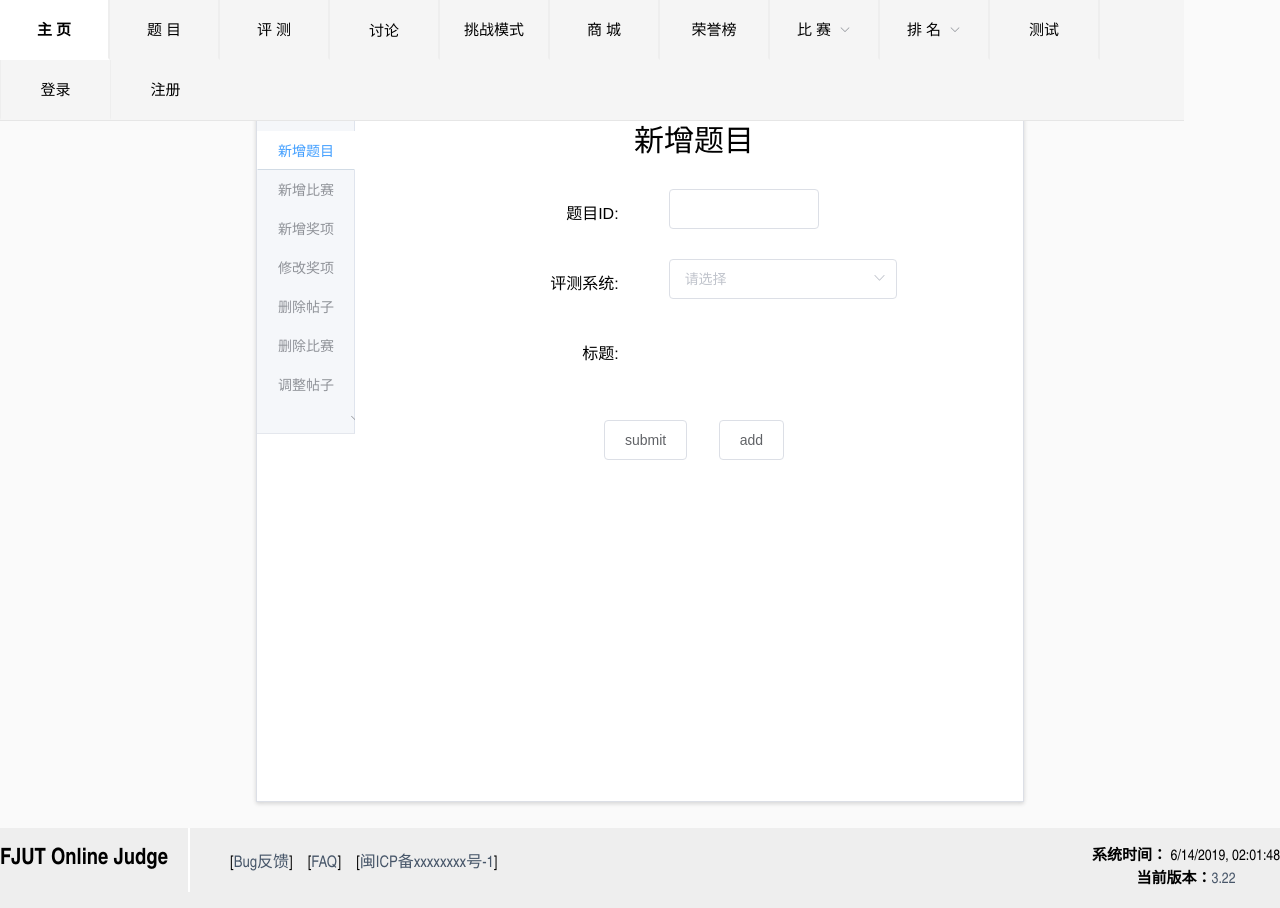
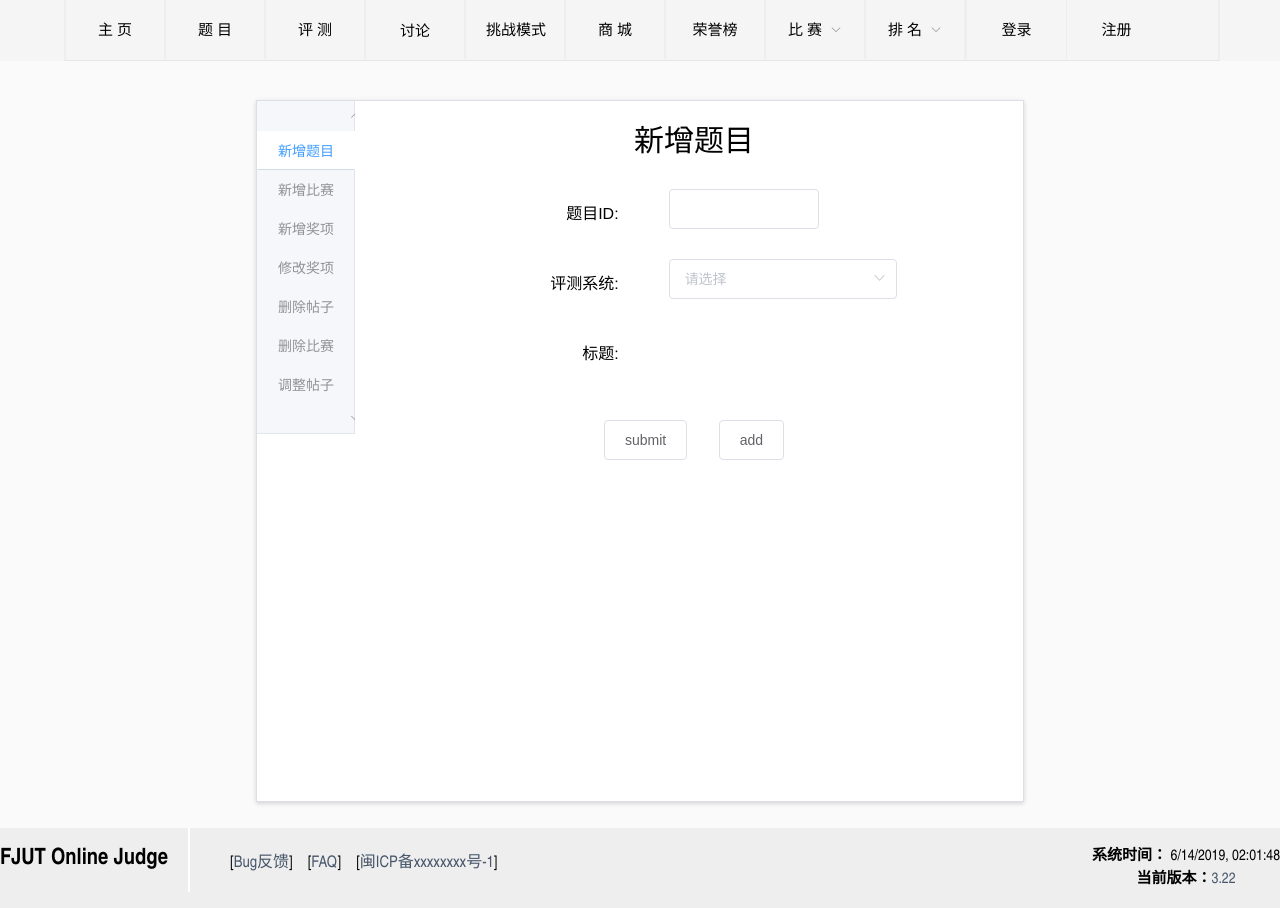
Before and after one commit to FjutAcmer/FjutOjWeb, a Vue app: page /Admin in a window 1280 px wide. Built offline with nearby package versions, Linux system fonts and the light colour scheme.

Commit message:
UPDATE：更新头部样式

```diff
--- a/src/assets/css/global.css
+++ b/src/assets/css/global.css
@@ -16,7 +16,7 @@
 
 /* 菜单项 */
 .el-menu-item {
-  width: 110px;
+  width: 100px;
   font-size: 15px;
   border-right: #eeeeee 2px solid;
 }
@@ -24,12 +24,12 @@
 /* hover在菜单项上 */
 .el-menu-item:hover {
   font-weight: bolder;
-  width: 110px;
+  width: 100px;
 }
 
 /* 水平菜单的子菜单 */
 .el-menu--horizontal > .el-submenu .el-submenu__title {
-  width: 110px;
+  width: 100px;
   border-right: 2px solid #eeeeee;
   font-size: 15px;
 }
--- a/src/components/common/Head.vue
+++ b/src/components/common/Head.vue
@@ -1,4 +1,5 @@
 <template>
+<div class="header">
   <div class="head-box">
     <el-menu
       :default-active="activeIndex"
@@ -37,7 +38,7 @@
       </el-submenu>
       <el-menu-item v-if="this.isAdmin" index="Admin">管理员</el-menu-item>
       <!-- 方便调试暂时设置 -->
-      <el-menu-item index="Test">测试</el-menu-item>
+      <!-- <el-menu-item index="Test">测试</el-menu-item> -->
       <el-menu-item class="el-menu-item-right" v-if="!this.isLogin" index="Login">登录</el-menu-item>
       <el-menu-item class="el-menu-item-right" v-if="!this.isLogin" index="Register">注册</el-menu-item>
       <div class="menu-rightside">
@@ -91,6 +92,7 @@
         </div>
     </el-menu>
   </div>
+</div>
 </template>
 
 <script>
@@ -225,24 +227,30 @@ export default {
 </style>
 
 <style scoped >
-.head-box {
+.header{
   line-height: 58px;
-  float: left;
   padding: 0;
   margin: 0;
   height: auto;
+  background-color: #f5f5f5;
   width: 100%;
-  min-width: 1480px;
+}
+
+.head-box {
+  width: 90%;
+  margin: auto;
 }
 
 .el-menu{
-  width: 80%;
+  width: 100%;
+  border-left: #eeeeee 2px solid;
+  border-right: #eeeeee 2px solid;
   margin: auto;
 }
 
 .el-menu-item-right {
   float: right;
-  width: 110px;
+  width: 100px;
   border-right: 0;
   border-left: #eeeeee 1px solid;
 }
```
